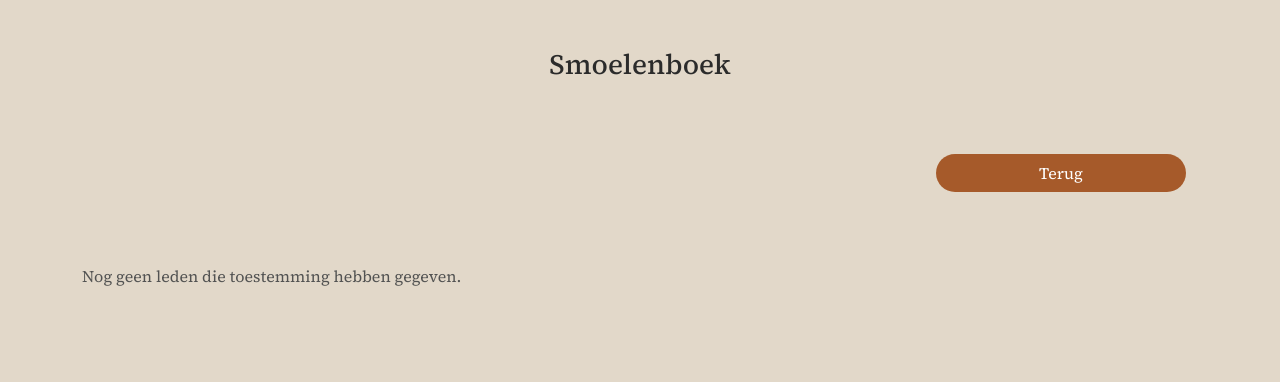
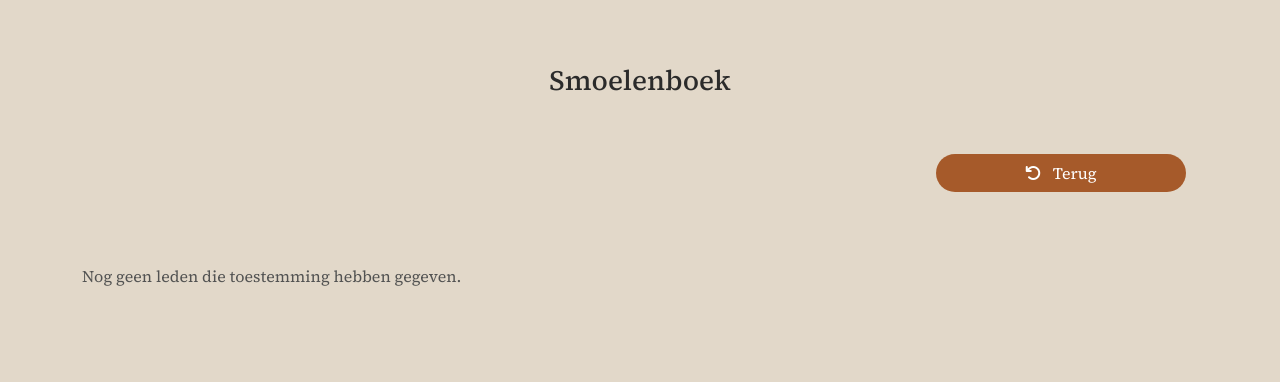
Before and after one commit to Daph1986/krakend_tuig, a Django app: template public_content/templates/smoelenboek_public.html in a window 1280 px wide. Shown: the part 56-438 px from the top of the page. Run offline with Django 5.2, Linux system fonts and the light colour scheme; the template is opened without the code that fills it, so the values that code supplies are empty; some libraries are stand-ins or nearby versions.

Commit message:
Update small some lay-out items

```diff
--- a/contact/templates/contact.html
+++ b/contact/templates/contact.html
@@ -111,6 +111,7 @@
         </div>
 
         <button type="submit" class="btn general-btn hvr-grow mt-3 mb-5" id="submit-button">
+          <i class="fa-regular fa-paper-plane me-2"></i>
           Verzenden
         </button>
       </form>
--- a/public_content/templates/album_detail.html
+++ b/public_content/templates/album_detail.html
@@ -20,6 +20,7 @@
   <div class="d-flex flex-column flex-md-row justify-content-center justify-content-md-end align-items-center align-items-md-end gap-2 mb-4">
     <a class="btn general-btn hvr-grow"
        href="{% url 'public_content:overview' %}">
+      <i class="fa-solid fa-arrow-rotate-left me-2"></i>
       Terug
     </a>
   </div>
--- a/public_content/templates/smoelenboek_public.html
+++ b/public_content/templates/smoelenboek_public.html
@@ -1,14 +1,21 @@
 {% extends 'main.html' %}
 {% load static %}
 
+{% block page_header %}
+<div class="container mt-3 mb-3">
+  <div class="row text-center">
+    <div>
+      <h1 class="h3 mt-5 mb-2">Smoelenboek</h1>
+  </div>
+</div>
+{% endblock %}
+
 {% block content %}
-<div class="container py-5">
-  <h1 class="h3 text-center mb-4">Smoelenboek</h1>
-
 <div class="container py-5">
   <div class="d-flex flex-column flex-md-row justify-content-center justify-content-md-end align-items-center align-items-md-end gap-2 mb-4">
     <a class="btn general-btn hvr-grow"
        href="{% url 'public_content:overview' %}">
+      <i class="fa-solid fa-arrow-rotate-left me-2"></i>
       Terug
     </a>
   </div>
--- a/public_content/templates/videos_list.html
+++ b/public_content/templates/videos_list.html
@@ -15,6 +15,7 @@
   <div class="d-flex flex-column flex-md-row justify-content-center justify-content-md-end align-items-center align-items-md-end gap-2 mb-4">
     <a class="btn general-btn hvr-grow"
        href="{% url 'public_content:overview' %}">
+      <i class="fa-solid fa-arrow-rotate-left me-2"></i>
       Terug
     </a>
   </div>
--- a/website/templates/navbar.html
+++ b/website/templates/navbar.html
@@ -64,7 +64,6 @@
               Ingelogd als {{ request.user.first_name|default:request.user.username }}
             </span>
           </li>
-          {% if request.user.is_superuser %}
           <li class="nav-item dropdown">
             <a class="nav-link text-sand ms-lg-2 ms-xl-4 dropdown-toggle" href="#" role="button"
               data-bs-toggle="dropdown" aria-expanded="false">
@@ -75,10 +74,9 @@
               <li><a href="#" class="dropdown-item">Ledenlijst</a></li>
               <li><a href="#" class="dropdown-item">Liedteksten</a></li>
               <li><a href="#" class="dropdown-item">Planning optredens</a></li>
-              <li><a href="{% url 'public_content:smoelenboek_public' %}" class="dropdown-item">Smoelenboek</a></li>
+              <li><a href="{% url 'public_content:smoelenboek_private' %}" class="dropdown-item">Smoelenboek</a></li>
             </ul>
           </li>
-          {% endif %}
           <li class="nav-item ms-lg-2 ms-xl-4 d-flex align-items-center">
             <form method="post" action="{% url 'accounts:logout' %}" class="m-0">
               {% csrf_token %}
--- a/website/templates/zing_mee.html
+++ b/website/templates/zing_mee.html
@@ -8,8 +8,8 @@
     <h2 class="mt-5 mb-2 mx-md-auto col-12">
       Zing mee met Krakend Tuig
     </h2>
-    <p class="col-12 mb-0">
-      Een goede stem is meegenomen, maar een goede stemming is het belangrijkst!
+    <p class="col-12 mt-2">
+      <em>Een goede stem is meegenomen, maar een goede stemming is het belangrijkst!</em>
     </p>
   </div>
 </div>
@@ -45,7 +45,7 @@
           <div class="fw-semibold">Repetities</div>
           <div>Iedere maandagavond</div>
           <div>19:30 – 21:30</div>
-          <div class="small">(behalve de eerste maandag van de maand)</div>
+          <div class="small"><em>(behalve de eerste maandag van de maand)</em></div>
         </div>
 
         <div class="mb-3">
```
Also changed, not shown: about/templates/about.html (+15 -11 lines), public_content/templates/smoelenboek_private.html (+10 -8 lines).
